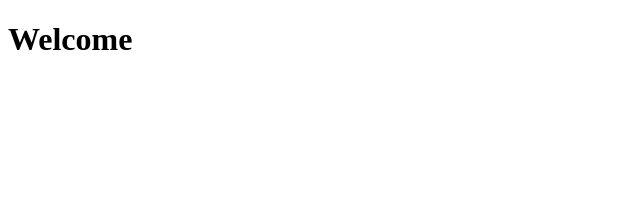
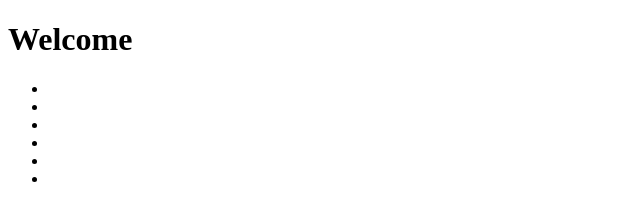
Before and after one commit to rhvsingh/webpages, a plain HTML site: page index.html in a window 1280 px wide. Shown: the full height of the page, 0-640 px from the left. Drawn offline with Linux system fonts and the light colour scheme.

Commit message:
Changes made in index file of root

```diff
--- a/index.html
+++ b/index.html
@@ -10,6 +10,14 @@
 
 <body>
     <h1>Welcome</h1>
+	<ul>
+		<li><a href="webpage_1/"></a></li>
+		<li><a href="webpage_2/"></a></li>
+		<li><a href="webpage_3/"></a></li>
+		<li><a href="webpage_4/"></a></li>
+		<li><a href="webpage_5/"></a></li>
+		<li><a href="webpage_6/"></a></li>
+	</ul>
     <script>
     </script>
 </body>
```
